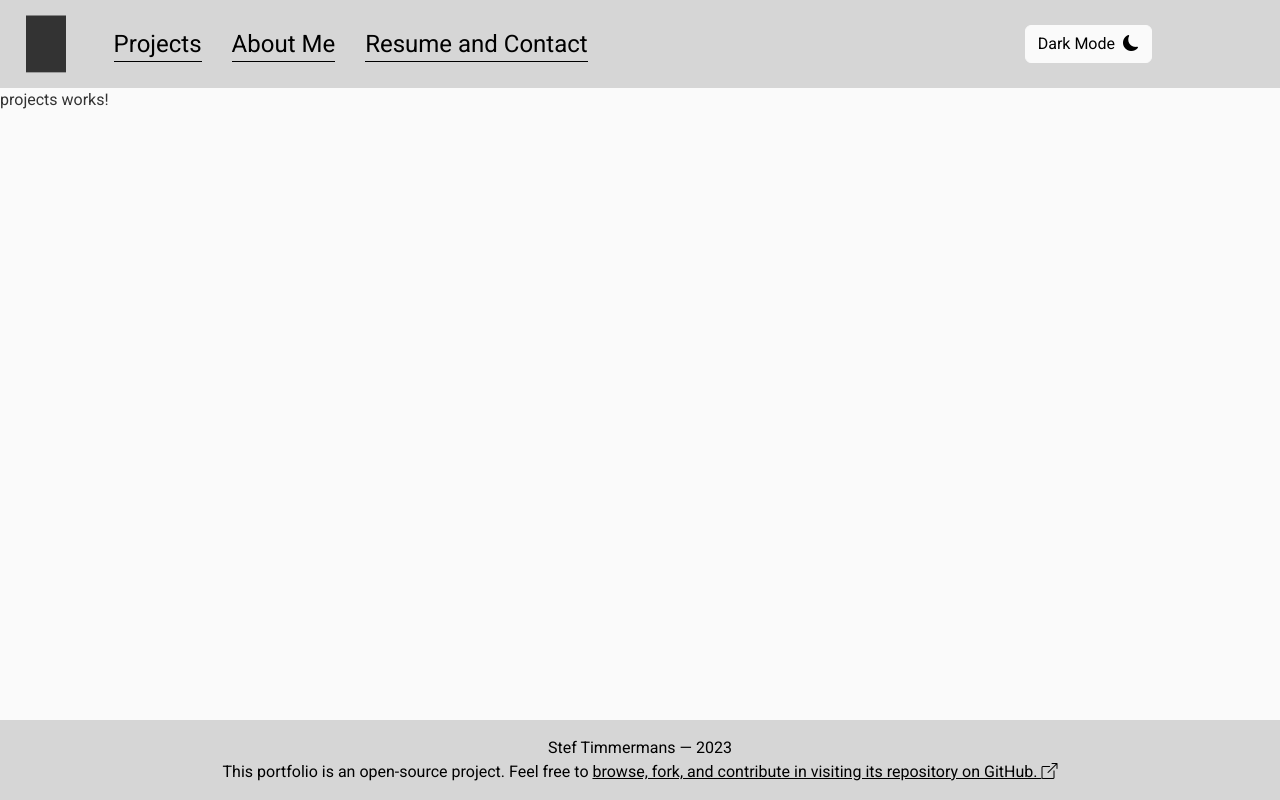
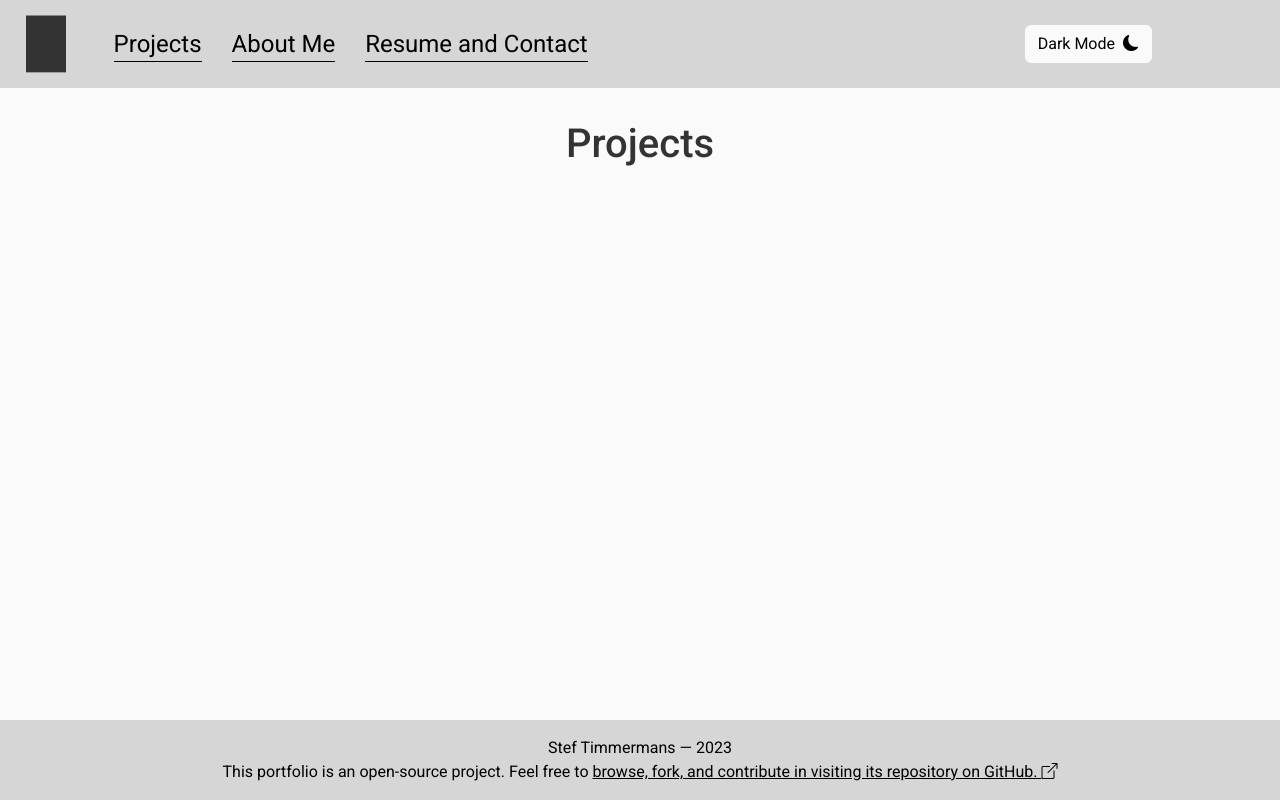
Before and after one commit to stef-timmermans/stef-timmermans.github.io, an Angular app: page /projects in a window 1280 px wide. Built offline with nearby package versions, Linux system fonts and the light colour scheme.

Commit message:
init projects page content

```diff
--- a/src/app/app.module.ts
+++ b/src/app/app.module.ts
@@ -17,6 +17,7 @@ import { EmailService } from './services/email/email.service';
 import { ThemeService } from './services/theme/theme.service';
 
 import { ThemeSwitchComponent } from './elements/theme-switch/theme-switch.component';
+import { ProjectComponent } from './elements/project/project.component';
 
 @NgModule({
   declarations: [
@@ -28,7 +29,8 @@ import { ThemeSwitchComponent } from './elements/theme-switch/theme-switch.compo
     NotFoundComponent,
     HeaderComponent,
     FooterComponent,
-    ThemeSwitchComponent
+    ThemeSwitchComponent,
+    ProjectComponent
   ],
   imports: [
     BrowserModule,
--- /dev/null
+++ b/src/app/elements/project/project.component.html
@@ -0,0 +1 @@
+<p></p>
--- a/src/app/pages/projects/projects.component.html
+++ b/src/app/pages/projects/projects.component.html
@@ -1 +1,8 @@
-<p>projects works!</p>
+<div class="projects-page-content">
+    <h1>Projects</h1>
+
+    <app-project></app-project>
+    <app-project></app-project>
+    <app-project></app-project>
+
+</div>
--- a/src/app/pages/projects/projects.component.scss
+++ b/src/app/pages/projects/projects.component.scss
@@ -0,0 +1,12 @@
+.projects-page-content {
+
+    background-color: var(--bg-color);
+    color: var(--text-color);
+
+    padding-top: 2rem;
+    display: flex;
+    flex-direction: column;
+    align-items: center;
+
+
+}
```
Also changed, not shown: src/app/elements/project/project.component.ts (added, +10 -0 lines), DIR_PATH.txt, src/app/elements/project/project.component.scss (added), 2 other files (tests, documents, lock files or other folders).
